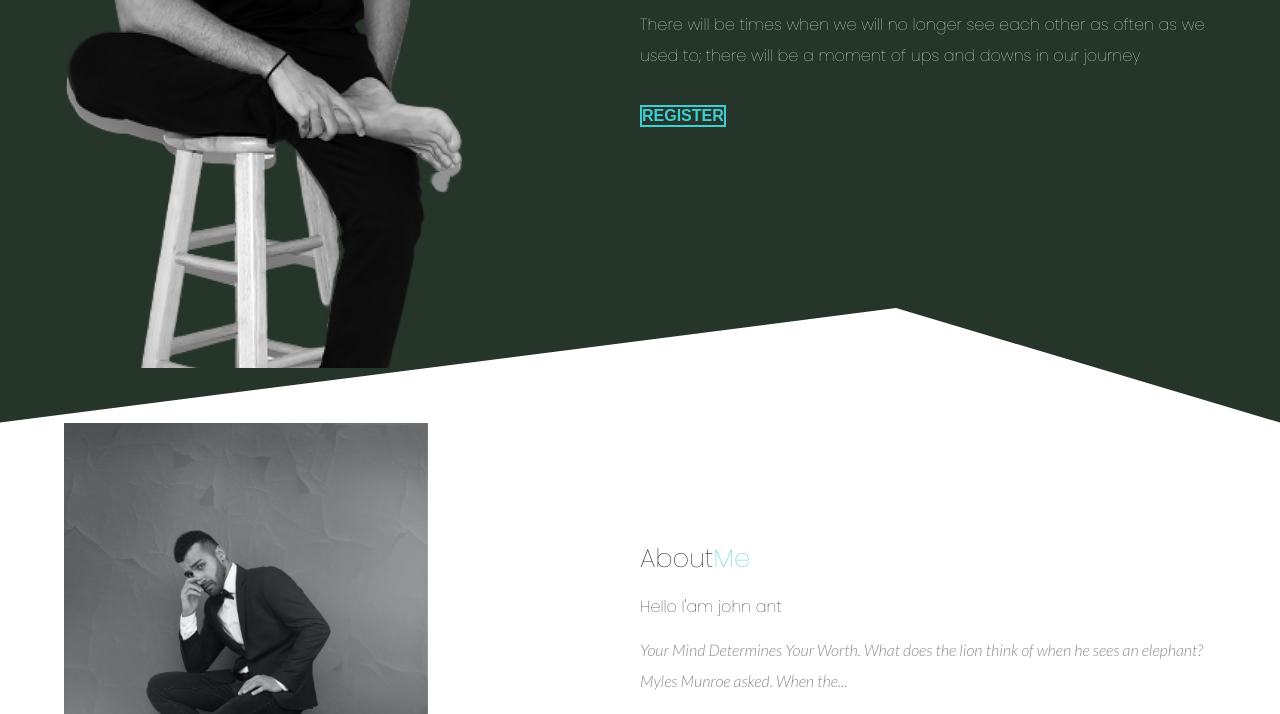
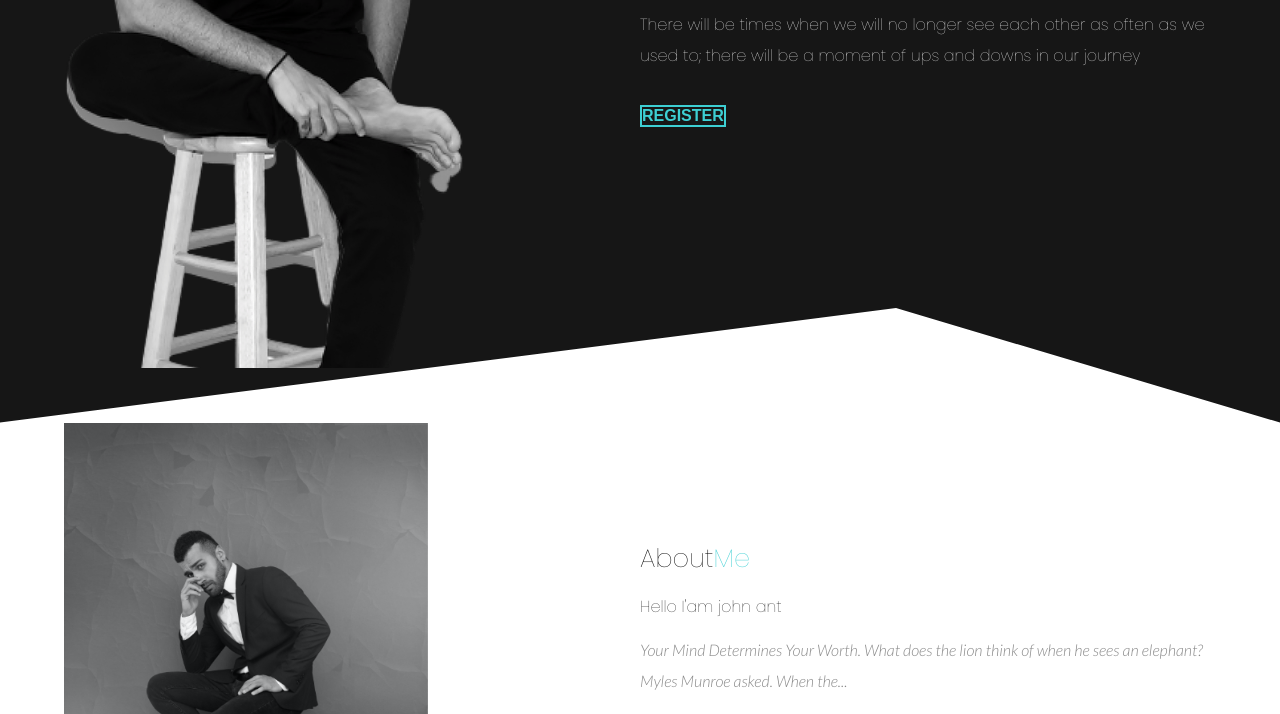
Before and after one commit to frazzak741/creative.github.io, a plain HTML site: page index.html in a window 1280 px wide. Shown: the part 458-1172 px from the top of the page. Drawn offline with nearby package versions, Linux system fonts and the light colour scheme.

Commit message:
Update main.css

```diff
--- a/css/main.css
+++ b/css/main.css
@@ -21,7 +21,7 @@
 }
 
 header{
-    background: var(--darkest);
+    background: var(--Dark);
     clip-path: polygon(0 0,100% 0,100% 100%,70% 87%,0 100%);
 
 }
```
